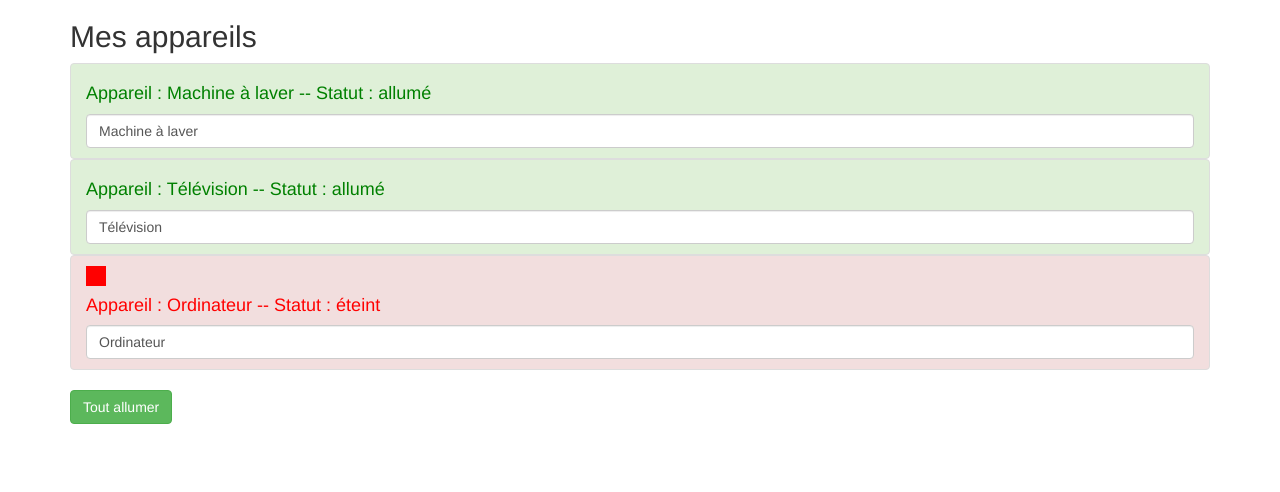
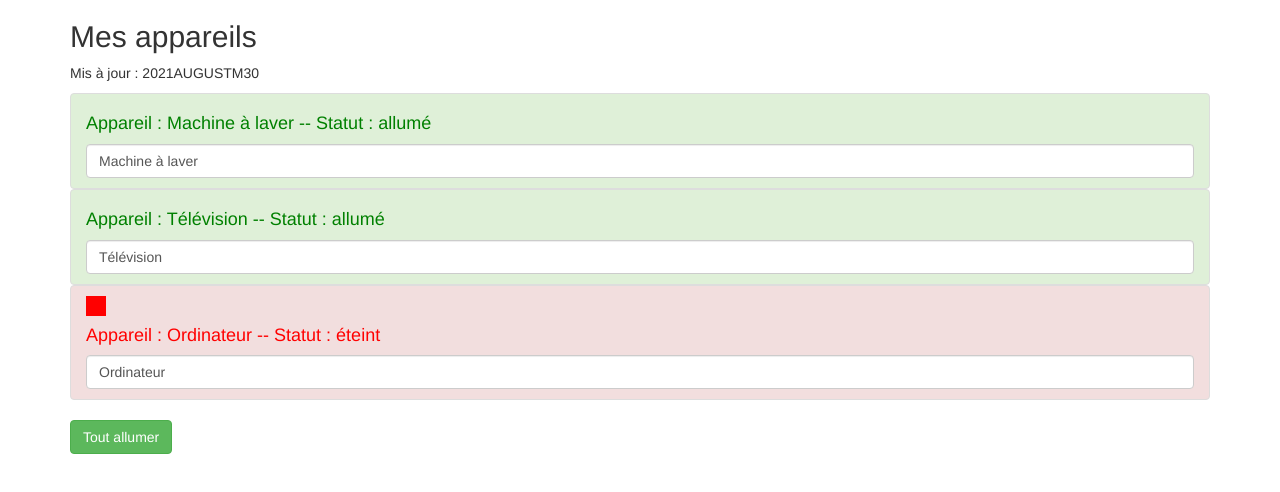
Before and after one commit to ashkam1201/lesson-angular, an Angular app: page / in a window 1280 px wide. Shown: the top 492 px of the page. Built offline with nearby package versions, Linux system fonts and the light colour scheme.

Commit message:
Angular Pipes

```diff
--- a/src/app/app.component.html
+++ b/src/app/app.component.html
@@ -2,6 +2,9 @@
   <div class="row">
     <div class="col-xs-12">
       <h2>Mes appareils</h2>
+
+      <p>Mis à jour : {{ lastUpdate | async | date: 'yMMMMEEEEEd' | uppercase }}</p>
+
       <ul class="list-group">
         <app-appareil *ngFor="let appareil of appareils"
                       [appareilName]="appareil.name"
--- a/src/app/app.component.ts
+++ b/src/app/app.component.ts
@@ -7,6 +7,17 @@
 })
 export class AppComponent {
   isAuth = false;
+
+  lastUpdate: Promise<Date> = new Promise(
+    (resolve, reject) => {
+      const date = new Date();
+      setTimeout(
+        () => {
+          resolve(date);
+        }, 2000
+      );
+    }
+  );
 
   appareils = [
     {
```
